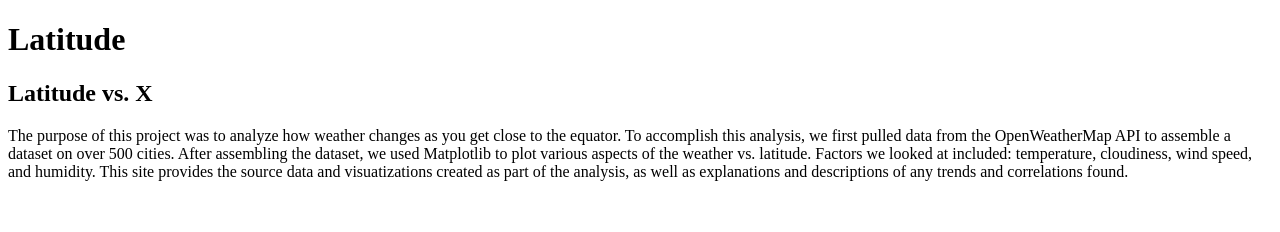
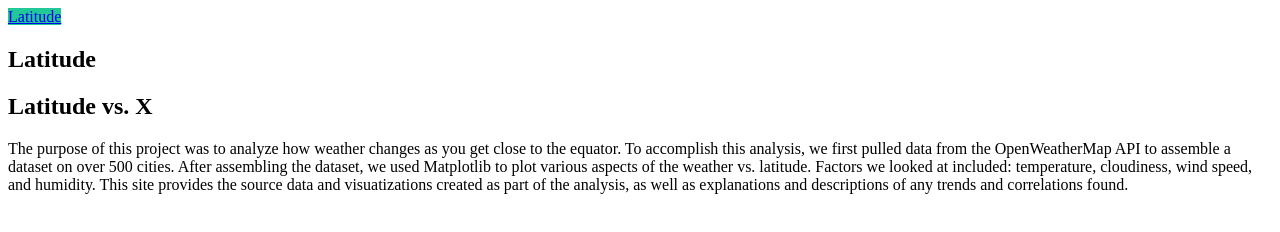
Before and after one commit to ronbfernandez/Web-Design-Challenge, a plain HTML site: page index.html in a window 1280 px wide. Drawn offline with Linux system fonts and the light colour scheme.

Commit message:
adding starting css to index html

```diff
--- a/index.html
+++ b/index.html
@@ -5,12 +5,15 @@
     <meta http-equiv="X-UA-Compatible" content="IE=edge">
     <meta name="viewport" content="width=device-width, initial-scale=1.0">
     <title>Rons Visualization Dashboard</title>
+    <!-- CSS -->
+    <link href="new_style.css" rel="stylesheet" type="text/css">
 </head>
 
 <body>
 <!--Navigation Section-->
     <div class="navigation">
-
+        <nav class= "navbar navbar-expand-lg navbar-light">
+            <a class="navbar-brand" style="background-color:#20c997;" href="index.html">Latitude</a>
     <h1>Latitude</h1>
     <h2>Latitude vs. X</h2>
 
--- /dev/null
+++ b/style.css
@@ -0,0 +1,4 @@
+/*Body*/
+body {
+    background color: #EDEDED;
+}
```
